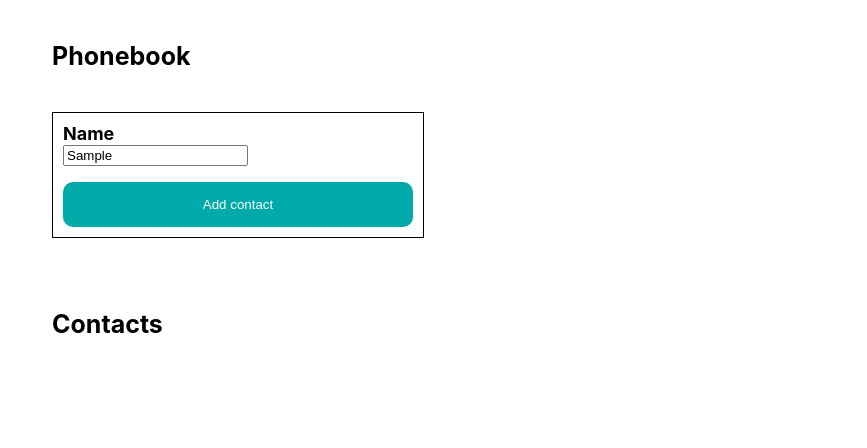
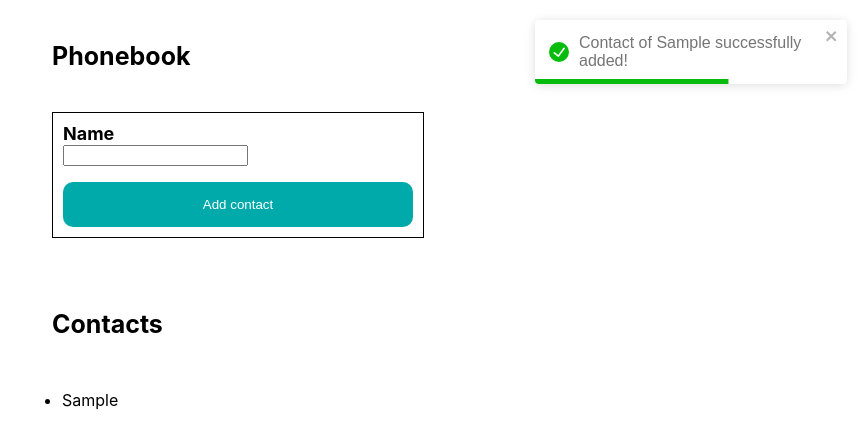
Before and after one commit to ryalua/goit-react-hw-02-phonebook, a React (Create React App) app: page / in a window 1280 px wide. Both pictures are taken after typing "Sample" into the empty fields and a click on the button "Add contact". Shown: the top 448 px of the page, without its empty margins (413-1280 px from the left). Built offline with nearby package versions, Linux system fonts and the light colour scheme.

Commit message:
done step1

```diff
--- a/src/components/AddContact/AddContact.jsx
+++ b/src/components/AddContact/AddContact.jsx
@@ -1,17 +1,22 @@
 import PropTypes from 'prop-types';
-import { ListContacts, ItemContcact } from './AddContactStyled';
+import { ListContacts, ItemContact } from './AddContactStyled';
 
-export const AddContact = ({ onContacts }) => (
+export const AddContact = ({ onContacts, contacts, name }) => (
   <ListContacts>
-    {/* {Array.isArray(onContacts) &&
-      onContacts.length > 0 &&
-      onContacts.map(contact => {
-        return <ItemContcact key={contact.id}>{onContacts}</ItemContcact>;
-      })} */}
+    {Array.isArray(contacts) &&
+      contacts.length > 0 &&
+      contacts.map(contact => {
+        console.log(contact);
+        console.log(contact.contact.name);
+        return (
+          <ItemContact key={contact.id}>{contact.contact.name}</ItemContact>
+        );
+      })}
+    {/* <ItemContact>{onContacts}</ItemContact>; */}
   </ListContacts>
 );
 
 AddContact.propTypes = {
-  // title: PropTypes.string,
-  // children: PropTypes.element,
+  title: PropTypes.string,
+  children: PropTypes.element,
 };
--- a/src/components/AddContact/AddContactStyled.js
+++ b/src/components/AddContact/AddContactStyled.js
@@ -11,7 +11,7 @@ export const ListContacts = styled.ul`
   padding: 10px
 `;
 
-export const ItemContcact = styled.li`
+export const ItemContact = styled.li`
   // display: flex;
   align-items: center;
   gap: 10px;
--- a/src/components/App.jsx
+++ b/src/components/App.jsx
@@ -1,9 +1,10 @@
 import React from 'react';
+import { ToastContainer, toast } from 'react-toastify';
 import { nanoid } from 'nanoid';
 import { AddContact } from './AddContact/AddContact';
 import { FormContacts } from './FormContacts/FormContacts';
 import { Section } from './Section/Section';
-// import { Notification } from './Notification/Notification';
+import 'react-toastify/dist/ReactToastify.css';
 
 export class App extends React.Component {
   state = {
@@ -14,40 +15,37 @@ export class App extends React.Component {
   handleContact = contact => {
     const newContact = {
       id: nanoid(),
-      ...contact,
+      contact,
     };
-    console.log(newContact);
-    // this.setState(prevState => ({
-    //   contacts: [...prevState.contacts, newContact],
-    // }));
-    this.setState(prevState => {
-      return { contacts: [...prevState.contacts, contact] };
+
+    this.setState(prevState => ({
+      contacts: [...prevState.contacts, newContact],
+      name: contact.name,
+    }));
+
+    toast.success(`Contact of ${contact.name} successfully added!`, {
+      position: 'top-right',
+      autoClose: 5000,
+      hideProgressBar: false,
+      closeOnClick: true,
+      pauseOnHover: true,
+      draggable: true,
+      progress: undefined,
+      theme: 'light',
     });
-    // this.setState({ contacts: [...this.state.contacts, newContact] });
-    console.log(this.state);
   };
 
   render() {
+    // console.log(this.state);
     return (
       <>
         <Section title={'Phonebook'}>
           <FormContacts onAddContact={this.handleContact} />
         </Section>
         <Section title={'Contacts'}>
-          {/* {(this.state.good || this.state.neutral || this.state.bad) !== 0 ? ( */}
-          <AddContact
-            // title={'Contacts'}
-            onContacts={this.state.contacts}
-            // onBtn={this.handleBtn}
-            // neutral={this.state.neutral}
-            // bad={this.state.bad}
-            // total={this.countTotalFeedback()}
-            // positivePercentage={this.countPositiveFeedbackPercentage()}
-          />
-          {/* ) : (
-            <Notification message={'There is no feedback'} />
-          )} */}
+          <AddContact contacts={this.state.contacts} />
         </Section>
+        <ToastContainer />
       </>
     );
   }
--- a/src/components/FormContacts/FormContacts.jsx
+++ b/src/components/FormContacts/FormContacts.jsx
@@ -21,9 +21,7 @@ export class FormContacts extends Component {
     event.preventDefault();
 
     this.props.onAddContact(this.state);
-    // this.setState({ name: '' }); // сброс полей формы
-
-    console.log(this.state);
+    this.setState({ name: '' }); // сброс поля формы
   };
 
   render() {
```
